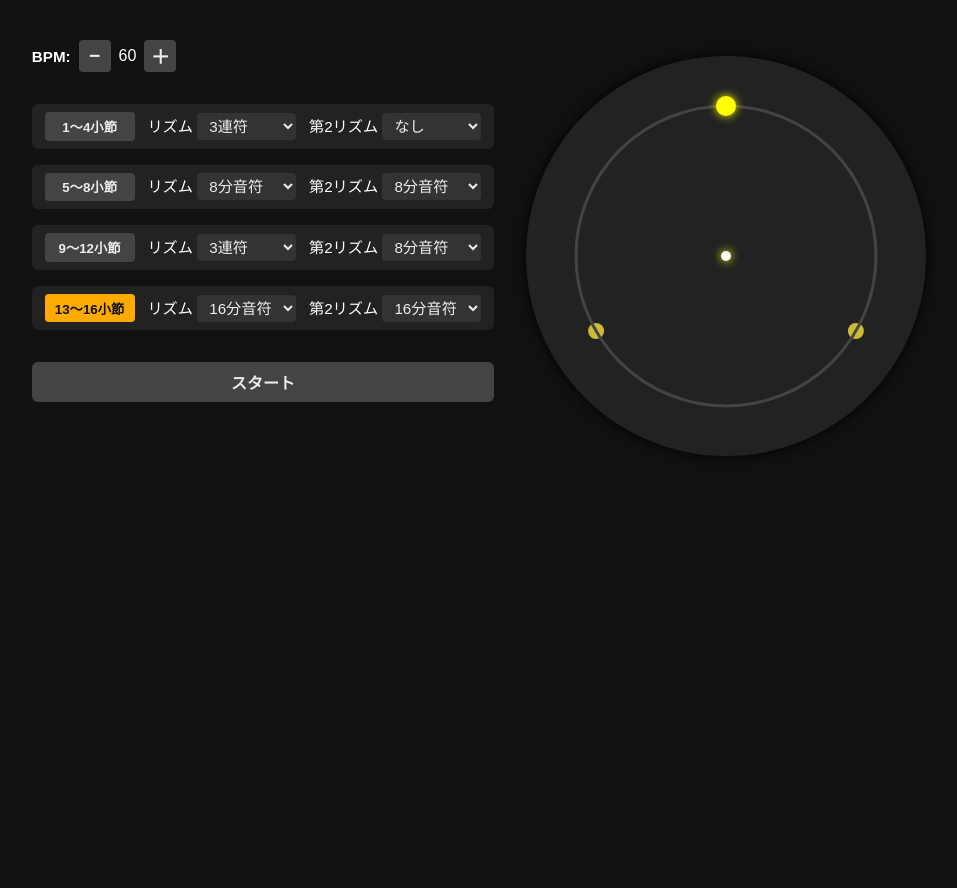
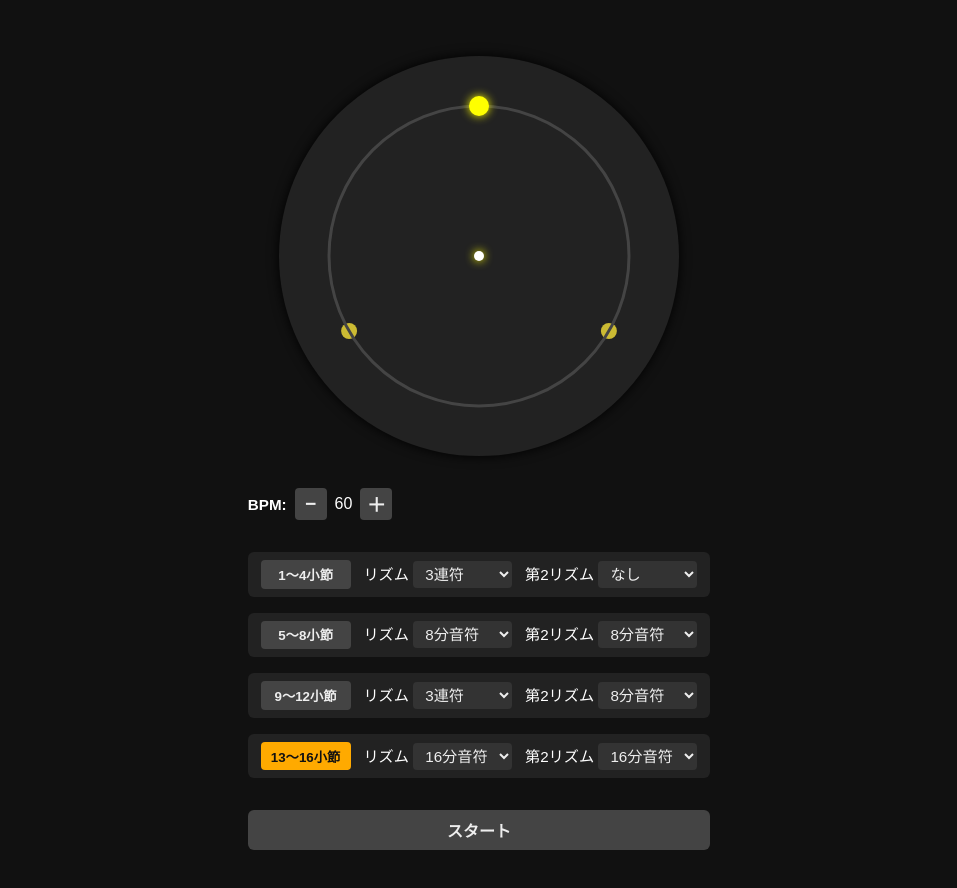
Before and after one commit to KAZUNORI-TOY/metronome, a plain HTML site: page index.html in a window 1280 px wide. Shown: the whole page, without its empty margins (161-1118 px from the left). Drawn offline with Linux system fonts and the light colour scheme.

Commit message:
Add files via upload

```diff
--- a/index.html
+++ b/index.html
@@ -2,7 +2,8 @@
 <html lang="ja">
 <head>
   <meta charset="UTF-8" />
-  <title>拡張メトロノーム（区間別リズム設定付き）</title>
+  <title>拡張メトロノーム（縦配置）</title>
+  <meta name="viewport" content="width=device-width, initial-scale=1.0">
   <style>
     body {
       background: #111;
@@ -10,10 +11,11 @@
       font-family: sans-serif;
       padding: 2rem;
       display: flex;
-      gap: 2rem;
-      justify-content: center;
-      align-items: flex-start;
+      flex-direction: column;
+      align-items: center;
+      justify-content: flex-start;
       min-height: 100vh;
+      box-sizing: border-box;
     }
     canvas {
       background: #222;
@@ -26,6 +28,7 @@
       flex-direction: column;
       gap: 1rem;
       min-width: 320px;
+      margin-top: 2rem;
     }
     .bpm-controls {
       display: flex;
@@ -116,7 +119,10 @@
   </style>
 </head>
 <body>
+  <canvas id="metronome" width="400" height="400"></canvas>
+
   <div class="controls">
+    <!-- BPM コントロール -->
     <div class="bpm-controls">
       <label for="bpm-value">BPM:</label>
       <button id="bpm-down">−</button>
@@ -124,6 +130,7 @@
       <button id="bpm-up">＋</button>
     </div>
 
+    <!-- 各セクション設定 -->
     <div class="section-control" data-set="0">
       <button class="section-btn selected">1～4小節</button>
       <label>リズム
@@ -212,11 +219,8 @@
         </select>
       </label>
     </div>
-
     <button id="startStop">スタート</button>
   </div>
-
-  <canvas id="metronome" width="400" height="400"></canvas>
 
   <script>
     const canvas = document.getElementById("metronome");
@@ -230,9 +234,7 @@
     const sectionControls = document.querySelectorAll(".section-control");
     const sectionButtons = document.querySelectorAll(".section-btn");
 
-    // AudioContextの初期化はユーザー操作後にするためnullで初期化
     let audioCtx = null;
-
     let running = false;
     let angle = -Math.PI / 2;
     let lastTime = 0;
@@ -240,7 +242,6 @@
     let bpm = 60;
     let rotationSpeed = 2 * Math.PI * bpm / 60;
 
-    // 各区間の設定を保持する配列
     let settingsSequence = [
       { subdivision: 3, secondSubdivision: 0 },
       { subdivision: 2, secondSubdivision: 2 },
@@ -248,39 +249,30 @@
       { subdivision: 4, secondSubdivision: 4 },
     ];
 
-    // 現在選択中の区間インデックス
     let currentSetIndex = 0;
-
     let triggerAngles = [];
     let secondTriggerAngles = [];
-
-    // 小節カウント
     let measureCount = 0;
 
-    // UI初期化＆同期
     function updateUIForSet(setIndex) {
       const sc = sectionControls[setIndex];
       sc.querySelector(".subdivision-select").value = settingsSequence[setIndex].subdivision;
       sc.querySelector(".second-subdivision-select").value = settingsSequence[setIndex].secondSubdivision;
-      // 選択ボタンのハイライト同期
       sectionButtons.forEach(btn => btn.classList.remove("selected"));
       sectionButtons[setIndex].classList.add("selected");
     }
 
-    // 現在の設定を描画用に反映
     function applySettings(setIndex) {
       const s = settingsSequence[setIndex];
       subdivision = s.subdivision;
       secondSubdivision = s.secondSubdivision;
       rotationSpeed = 2 * Math.PI * bpm / 60;
 
-      // 第1リズムの角度配列作成
       triggerAngles = [];
       for (let i = 0; i < subdivision; i++) {
         let ang = (2 * Math.PI) * (i / subdivision) - Math.PI / 2;
         triggerAngles.push({ angle: ang, triggered: false });
       }
-      // 第2リズムの角度配列作成
       secondTriggerAngles = [];
       for (let i = 0; i < secondSubdivision; i++) {
         let ang = (2 * Math.PI) * (i / secondSubdivision) - Math.PI / 2;
@@ -289,7 +281,6 @@
       draw();
     }
 
-    // BPM表示更新
     function updateBPMDisplay() {
       bpmValue.textContent = bpm;
       rotationSpeed = 2 * Math.PI * bpm / 60;
@@ -298,9 +289,8 @@
       }
     }
 
-    // 音鳴らし関数
     function playClick(isAccent, isSecond = false) {
-      if (!audioCtx) return; // AudioContext未初期化なら鳴らさない
+      if (!audioCtx) return;
       const osc = audioCtx.createOscillator();
       const gain = audioCtx.createGain();
       osc.connect(gain);
@@ -317,7 +307,6 @@
       osc.stop(audioCtx.currentTime + 0.1);
     }
 
-    // 描画関数
     function draw(flashIndex = -1, secondFlashIndex = -1) {
       const cx = canvas.width / 2;
       const cy = canvas.height / 2;
@@ -325,7 +314,6 @@
       const rInner = 115;
       ctx.clearRect(0, 0, canvas.width, canvas.height);
 
-      // 第1リズム（外周マーカー）
       for (let i = 0; i < subdivision; i++) {
         const ang = (2 * Math.PI) * (i / subdivision) - Math.PI / 2;
         const mx = cx + rOuter * Math.cos(ang);
@@ -338,7 +326,6 @@
         ctx.fill();
       }
 
-      // 第2リズム（内側マーカー）
       for (let i = 0; i < secondSubdivision; i++) {
         const ang = (2 * Math.PI) * (i / secondSubdivision) - Math.PI / 2;
         const mx = cx + rInner * Math.cos(ang);
@@ -350,21 +337,18 @@
         ctx.shadowBlur = (i === secondFlashIndex) ? 10 : 0;
         ctx.fill();
 
-        // 中心点を背景色で塗りつぶし
         ctx.beginPath();
         ctx.arc(mx, my, 2.5, 0, 2 * Math.PI);
         ctx.fillStyle = "#111";
         ctx.fill();
       }
 
-      // 回転円
       ctx.beginPath();
       ctx.arc(cx, cy, rOuter, 0, 2 * Math.PI);
       ctx.strokeStyle = "#444";
       ctx.lineWidth = 3;
       ctx.stroke();
 
-      // ポインター
       const px = cx + rOuter * Math.cos(angle);
       const py = cy + rOuter * Math.sin(angle);
       ctx.beginPath();
@@ -374,22 +358,18 @@
       ctx.shadowBlur = 10;
       ctx.fill();
 
-      // 中心点
       ctx.beginPath();
       ctx.arc(cx, cy, 5, 0, 2 * Math.PI);
       ctx.fillStyle = "#fff";
       ctx.fill();
     }
 
-    // 角度差計算（ラップ含む）
     function angleDiff(a, b) {
       return Math.abs(Math.atan2(Math.sin(a - b), Math.cos(a - b)));
     }
 
-    // クリックカウント
     let clickCount = 0;
 
-    // メインループ
     function loop(time) {
       if (!running) return;
       const dt = (time - lastTime) / 1000;
@@ -409,9 +389,7 @@
           flashIndex = i;
           playClick(i === 0, false);
 
-          // クリックカウント増加（第1リズムのみ）
           clickCount++;
-          // 4小節 × subdivision 回のクリックで区間切替
           if (clickCount >= subdivision * 4) {
             clickCount = 0;
             measureCount += 4;
@@ -436,7 +414,6 @@
       requestAnimationFrame(loop);
     }
 
-    // BPMボタンイベント
     bpmUpBtn.onclick = () => {
       if (bpm < 300) bpm++;
       updateBPMDisplay();
@@ -446,10 +423,8 @@
       updateBPMDisplay();
     };
 
-    // セクションボタンのクリックで切替
     sectionButtons.forEach((btn, idx) => {
       btn.onclick = () => {
-        // 選択強調
         sectionButtons.forEach(b => b.classList.remove("selected"));
         btn.classList.add("selected");
         currentSetIndex = idx;
@@ -459,7 +434,6 @@
       };
     });
 
-    // セレクトメニュー変更時に設定更新
     sectionControls.forEach((sc, idx) => {
       sc.querySelector(".subdivision-select").onchange = (e) => {
         settingsSequence[idx].subdivision = parseInt(e.target.value);
@@ -471,7 +445,6 @@
       };
     });
 
-    // スタート／ストップ
     startStopBtn.onclick = async () => {
       if (!audioCtx) {
         audioCtx = new (window.AudioContext || window.webkitAudioContext)();
@@ -492,8 +465,7 @@
       }
     };
 
-    // 最初のUI同期
-    for(let i=0; i < settingsSequence.length; i++){
+    for (let i = 0; i < settingsSequence.length; i++) {
       updateUIForSet(i);
     }
     applySettings(currentSetIndex);
```
